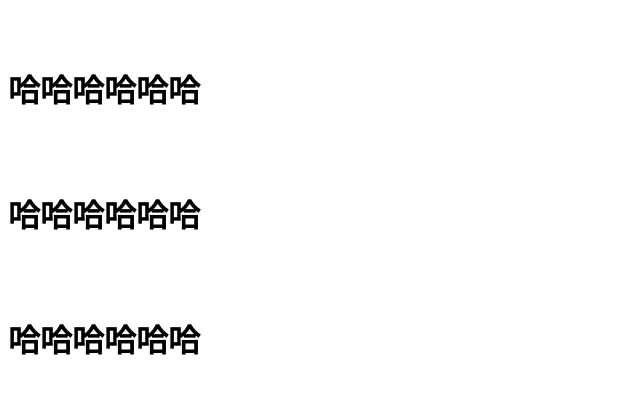
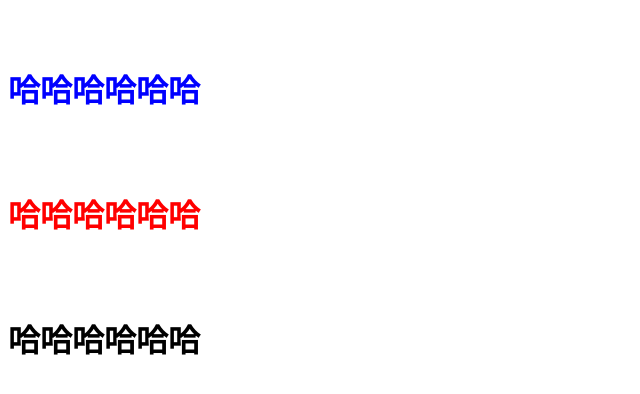
Before and after one commit to a0891118c/a0891118c.github.io, a plain HTML site: page index.html in a window 1280 px wide. Shown: the whole page, without its empty margins (0-640 px from the left). Drawn offline with Linux system fonts and the light colour scheme.

Commit message:
Update index.html

```diff
--- a/index.html
+++ b/index.html
@@ -1,10 +1,10 @@
 <meta http-equiv="Content-Type" content="text/html" charset="utf-8">
 </br>
 </br>
-<BEHAVIOR="ALTERNATE"><h1><b>  哈哈哈哈哈哈 </b></h1></BEHAVIOR>
+<BEHAVIOR="ALTERNATE"><font color="blue"><h1><b>  哈哈哈哈哈哈 </b></h1></font></BEHAVIOR>
+</br>
+</br>
+<BEHAVIOR="ALTERNATE"><font color="#FF0000"><h1><b>  哈哈哈哈哈哈 </b></h1></font></BEHAVIOR>
 </br>
 </br>
 <BEHAVIOR="ALTERNATE"><h1><b>  哈哈哈哈哈哈 </b></h1></BEHAVIOR>
-</br>
-</br>
-<BEHAVIOR="ALTERNATE"><h1><b>  哈哈哈哈哈哈 </b></h1></BEHAVIOR>
```
